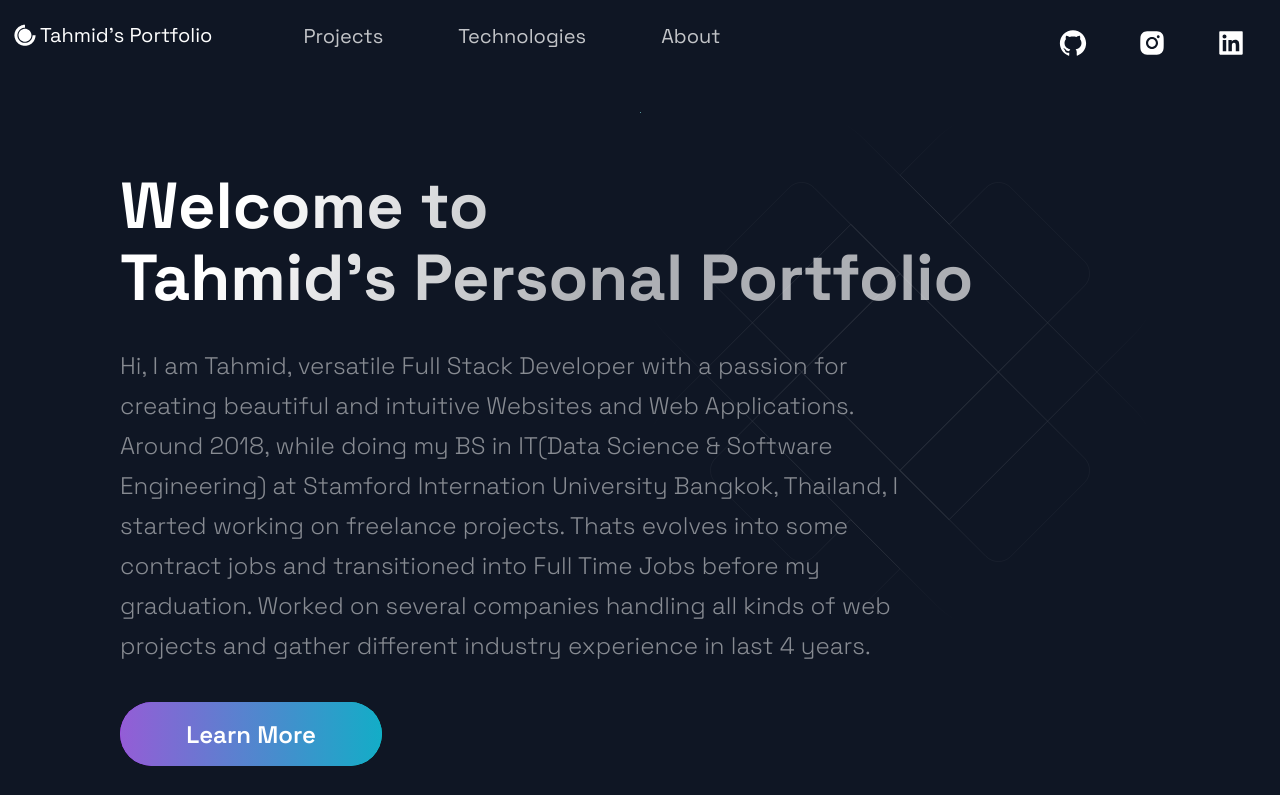
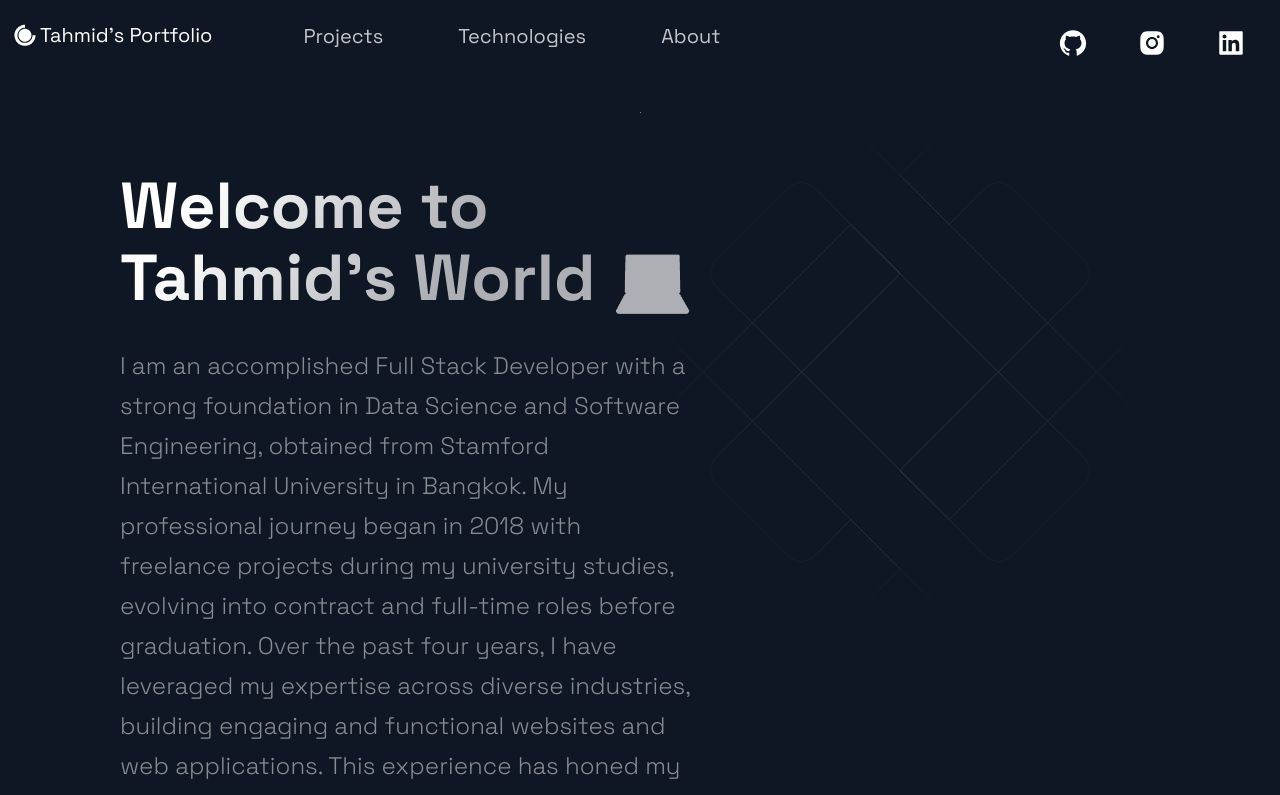
Before and after one commit to tahmidbintaslim/tahmid.github.io, a Next.js app: page / in a window 1280 px wide. Shown: the top 795 px of the page. Built offline with nearby package versions, Linux system fonts and the light colour scheme.

Commit message:
Added Content

```diff
--- a/src/components/Hero/Hero.js
+++ b/src/components/Hero/Hero.js
@@ -9,10 +9,10 @@ const Hero = (props) => (
     <LeftSection>
       <SectionTitle main center >
         Welcome to <br />
-        Tahmid's Personal Portfolio
+        Tahmid's World 💻
       </SectionTitle>
       <SectionText >
-        Hi, I am Tahmid, versatile Full Stack Developer with a passion for creating beautiful and intuitive Websites and Web Applications. Around 2018, while doing my BS in IT(Data Science & Software Engineering) at Stamford Internation University Bangkok, Thailand, I started working on freelance projects. Thats evolves into some contract jobs and transitioned into Full Time Jobs before my graduation. Worked on several companies handling all kinds of web projects and gather different industry experience in last 4 years.
+        I am an accomplished Full Stack Developer with a strong foundation in Data Science and Software Engineering, obtained from Stamford International University in Bangkok. My professional journey began in 2018 with freelance projects during my university studies, evolving into contract and full-time roles before graduation. Over the past four years, I have leveraged my expertise across diverse industries, building engaging and functional websites and web applications. This experience has honed my skills and solidified my commitment to excellence in the tech field.
       </SectionText>
       <Button onClick={() => window.location = "https://www.linkedin.com/in/tahmid-bin-taslim/"}>Learn More</Button>
     </LeftSection>
--- a/src/components/Technologies/Technologies.js
+++ b/src/components/Technologies/Technologies.js
@@ -9,7 +9,7 @@ const Technologies = () =>  (
     <br />
     <SectionTitle>Technologies</SectionTitle>
     <SectionText>
-      I've worked with a range of technologies, from front-end to back-end, and I've worked with a variety of languages.
+      I've worked with a range of technological aspects, from front-end to back-end, data, server, seo, problem solving, blog writting and I've worked with a variety of languages, industries, cultures and work-mode.
     </SectionText>
     <List>
       <ListItem>
```
